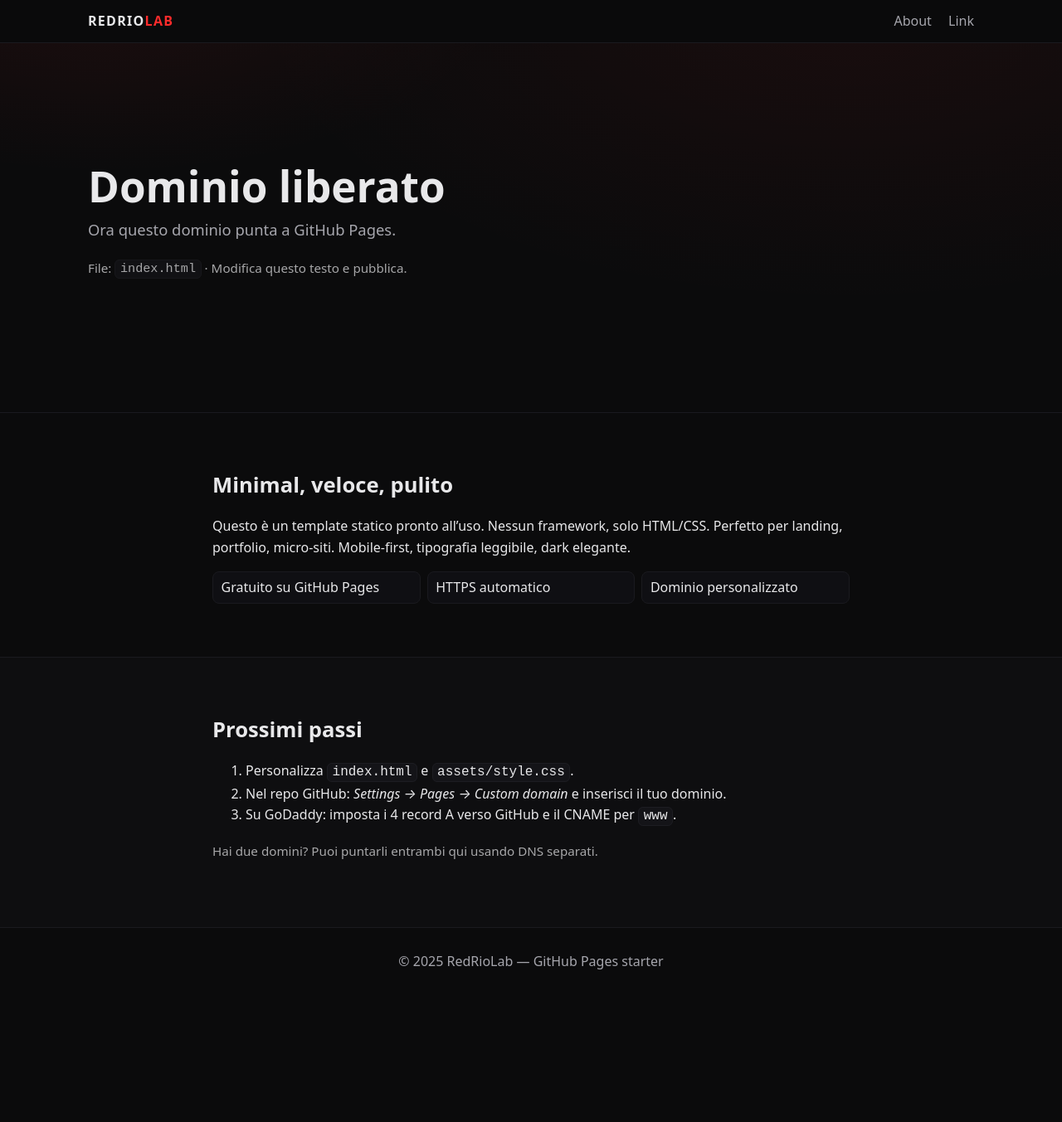
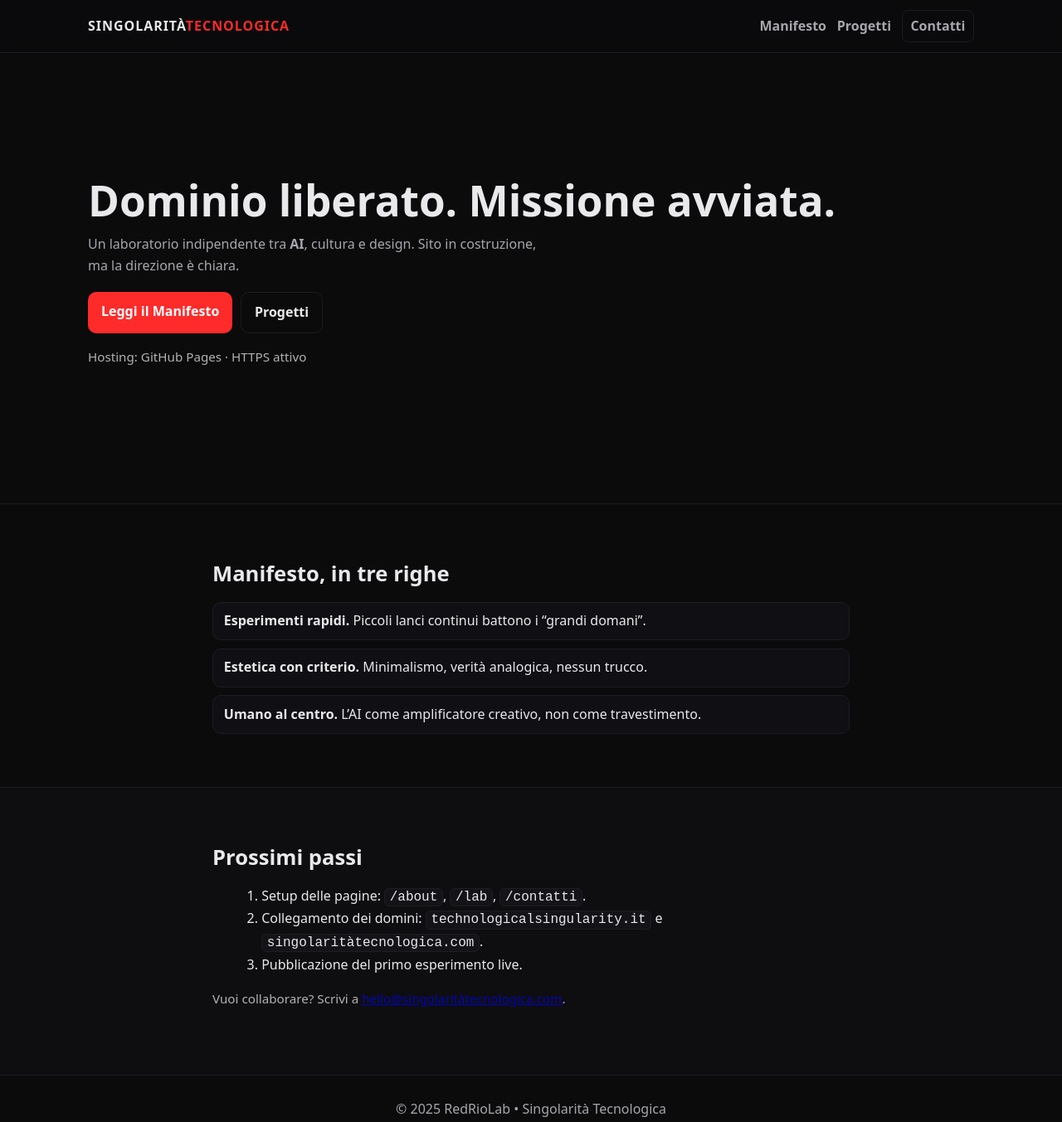
Before and after one commit to RedRio-bit/technologicasingularity.com, a plain HTML site: page index.html in a window 1280 px wide. Shown: the whole page at 83% size. Before the commit the page ends 1201 px from the top, so only its background shows below. Drawn offline with Linux system fonts and the light colour scheme; files that its build step writes are made by us from their sources.

Commit message:
Add files via upload

```diff
--- a/index.html
+++ b/index.html
@@ -3,68 +3,73 @@
 <head>
   <meta charset="utf-8">
   <meta name="viewport" content="width=device-width, initial-scale=1">
-  <title>Dominio liberato — RedRioLab</title>
-  <meta name="description" content="Site starter minimale per GitHub Pages">
-  <link rel="preload" href="assets/style.css" as="style">
-  <link rel="stylesheet" href="assets/style.css">
+  <title>Singolarità Tecnologica — RedRioLab</title>
+  <meta name="description" content="Ricerca, arte e tecnologia. Una landing minimale e veloce servita da GitHub Pages.">
+  <meta name="theme-color" content="#0b0b0c">
+  <meta property="og:type" content="website">
+  <meta property="og:title" content="Singolarità Tecnologica — RedRioLab">
+  <meta property="og:description" content="Ricerca, arte e tecnologia. Presto online.">
+  <meta property="og:image" content="assets/og.png">
+  <meta name="twitter:card" content="summary_large_image">
   <link rel="icon" href="assets/favicon.svg" type="image/svg+xml">
+  <link rel="stylesheet" href="assets/landing.css">
 </head>
 <body>
-  <header class="site-header">
+  <header class="hdr">
     <div class="wrap">
-      <a class="brand" href="/">REDRIO<span>LAB</span></a>
+      <a class="brand" href="/">SINGOLARITÀ<span>TECNOLOGICA</span></a>
       <nav class="nav">
-        <a href="#about">About</a>
-        <a href="#links">Link</a>
+        <a href="#manifesto">Manifesto</a>
+        <a href="#progetti">Progetti</a>
+        <a class="cta" href="mailto:hello@singolaritàtecnologica.com">Contatti</a>
       </nav>
     </div>
   </header>
 
   <main>
-    <section class="hero">
+    <section class="hero" aria-label="Introduzione">
       <div class="wrap">
-        <h1>Dominio liberato</h1>
-        <p class="tag">Ora questo dominio punta a GitHub Pages.</p>
-        <p class="mini">File: <code>index.html</code> · Modifica questo testo e pubblica.</p>
+        <h1>Dominio liberato. Missione avviata.</h1>
+        <p class="lead">Un laboratorio indipendente tra <strong>AI</strong>, cultura e design. Sito in costruzione, ma la direzione è chiara.</p>
+        <div class="cta-row">
+          <a class="btn primary" href="#manifesto">Leggi il Manifesto</a>
+          <a class="btn ghost" href="#progetti">Progetti</a>
+        </div>
+        <p class="mini">Hosting: GitHub Pages · HTTPS attivo</p>
       </div>
+      <div class="bg" aria-hidden="true"></div>
     </section>
 
-    <section id="about" class="section">
+    <section id="manifesto" class="section">
       <div class="wrap narrow">
-        <h2>Minimal, veloce, pulito</h2>
-        <p>
-          Questo è un template statico pronto all’uso. Nessun framework, solo HTML/CSS.
-          Perfetto per landing, portfolio, micro‑siti. Mobile‑first, tipografia leggibile, dark elegante.
-        </p>
-        <ul class="checks">
-          <li>Gratuito su GitHub Pages</li>
-          <li>HTTPS automatico</li>
-          <li>Dominio personalizzato</li>
+        <h2>Manifesto, in tre righe</h2>
+        <ul class="grid">
+          <li><strong>Esperimenti rapidi.</strong> Piccoli lanci continui battono i “grandi domani”.</li>
+          <li><strong>Estetica con criterio.</strong> Minimalismo, verità analogica, nessun trucco.</li>
+          <li><strong>Umano al centro.</strong> L’AI come amplificatore creativo, non come travestimento.</li>
         </ul>
       </div>
     </section>
 
-    <section id="links" class="section alt">
+    <section id="progetti" class="section alt">
       <div class="wrap narrow">
         <h2>Prossimi passi</h2>
-        <ol>
-          <li>Personalizza <code>index.html</code> e <code>assets/style.css</code>.</li>
-          <li>Nel repo GitHub: <em>Settings → Pages → Custom domain</em> e inserisci il tuo dominio.</li>
-          <li>Su GoDaddy: imposta i 4 record A verso GitHub e il CNAME per <code>www</code>.</li>
+        <ol class="steps">
+          <li>Setup delle pagine: <code>/about</code>, <code>/lab</code>, <code>/contatti</code>.</li>
+          <li>Collegamento dei domini: <code>technologicalsingularity.it</code> e <code>singolaritàtecnologica.com</code>.</li>
+          <li>Pubblicazione del primo esperimento live.</li>
         </ol>
-        <p class="mini">Hai due domini? Puoi puntarli entrambi qui usando DNS separati.</p>
+        <p class="mini">Vuoi collaborare? Scrivi a <a href="mailto:hello@singolaritàtecnologica.com">hello@singolaritàtecnologica.com</a>.</p>
       </div>
     </section>
   </main>
 
-  <footer class="site-footer">
+  <footer class="ftr">
     <div class="wrap">
-      <p>© <span id="y"></span> RedRioLab — GitHub Pages starter</p>
+      <p>© <span id="y"></span> RedRioLab • Singolarità Tecnologica</p>
     </div>
   </footer>
 
-  <script>
-    document.getElementById("y").textContent = new Date().getFullYear();
-  </script>
+  <script>document.getElementById('y').textContent = new Date().getFullYear();</script>
 </body>
 </html>
--- /dev/null
+++ b/landing.css
@@ -0,0 +1,61 @@
+/* Singolarità Tecnologica — landing minimale */
+:root{
+  --bg:#0b0b0c;
+  --fg:#e9e9ec;
+  --muted:#a6a6ad;
+  --line:#1c1c22;
+  --accent:#ff2b2b;
+  --wrap: min(1100px, 92vw);
+}
+
+*{box-sizing:border-box}
+html,body{margin:0;background:var(--bg);color:var(--fg);font:16px/1.6 system-ui, -apple-system, Segoe UI, Roboto, Helvetica, Arial, sans-serif}
+
+.wrap{width:var(--wrap);margin-inline:auto;padding-inline:1rem}
+.wrap.narrow{max-width:800px}
+
+.hdr{position:sticky;top:0;z-index:10;background:rgba(11,11,12,.75);backdrop-filter:saturate(120%) blur(8px);border-bottom:1px solid var(--line)}
+.hdr .wrap{display:flex;align-items:center;justify-content:space-between;padding:.75rem 1rem}
+.brand{text-decoration:none;color:var(--fg);font-weight:800;letter-spacing:.06em}
+.brand span{color:var(--accent)}
+.nav{display:flex;gap:.8rem;align-items:center}
+.nav a{color:var(--muted);text-decoration:none;font-weight:600}
+.nav a:hover{color:var(--fg)}
+.nav .cta{border:1px solid var(--line);padding:.35rem .6rem;border-radius:8px}
+.nav .cta:hover{border-color:#2a2a33}
+
+.hero{position:relative;display:grid;place-items:center;text-align:left;min-height:68vh;padding:14vh 0;border-bottom:1px solid var(--line);overflow:hidden}
+.hero .lead{max-width:60ch;color:var(--muted);margin:.8rem 0 1.2rem}
+.hero .cta-row{display:flex;gap:.6rem;flex-wrap:wrap;margin-bottom:1rem}
+.btn{display:inline-block;padding:.7rem 1rem;border-radius:10px;text-decoration:none;font-weight:700;transition:transform .06s ease}
+.btn:hover{transform:translateY(-1px)}
+.btn.primary{background:var(--accent);color:white}
+.btn.ghost{border:1px solid var(--line);color:var(--fg)}
+
+.bg{position:absolute;inset:-10% -10% -10% -10%;z-index:-1;background:
+  radial-gradient(1000px 600px at 90% -20%, rgba(255,43,43,.08), transparent 55%),
+  radial-gradient(800px 500px at -10% -10%, rgba(255,43,43,.06), transparent 50%),
+  radial-gradient(900px 600px at 50% 120%, rgba(255,43,43,.07), transparent 55%);
+  filter: saturate(105%);
+}
+
+.section{padding:64px 0;border-bottom:1px solid var(--line)}
+.section.alt{background:#0e0e11}
+h1{font-size:clamp(2.2rem,5vw,3.2rem);line-height:1.1;margin:0 0 .4rem}
+h2{font-size:1.6rem;margin:0 0 .8rem}
+
+.grid{list-style:none;padding:0;margin:0;display:grid;gap:.6rem}
+.grid li{padding:.6rem .8rem;border:1px solid var(--line);border-radius:10px;background:#0f0f14}
+
+.steps{margin:.4rem 0 1rem 1.2rem}
+code{background:#141418;border:1px solid #1d1d22;border-radius:6px;padding:.08rem .35rem}
+
+.mini{opacity:.75;font-size:.95rem}
+
+.ftr{padding:28px 0}
+.ftr p{margin:0;color:var(--muted);text-align:center}
+
+@media (max-width:640px){
+  .nav a{display:none}
+  .nav .cta{display:inline-block}
+}
```
Also changed, not shown: og.png (added).
